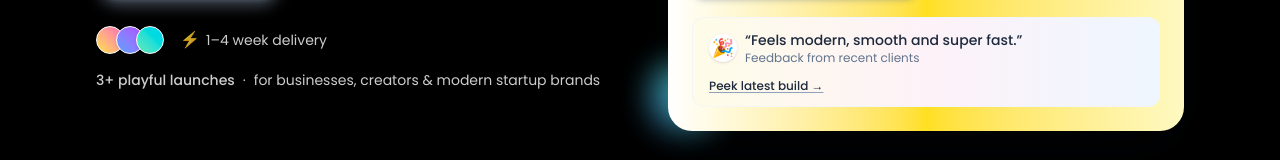
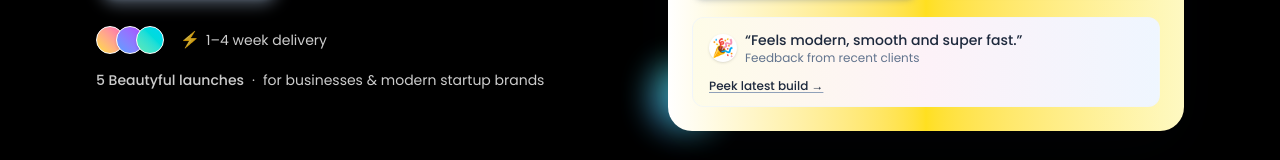
Before and after one commit to rishabh0777/webli-v2, a Next.js app in the folder weblistudio/: page / in a window 1280 px wide. Shown: the part 516-676 px from the top of the page. Built offline with nearby package versions, Linux system fonts and the light colour scheme.

Commit message:
feat: Update launch count and improve header button z-index for better UI interaction

```diff
--- a/weblistudio/src/app/landing/hero.js
+++ b/weblistudio/src/app/landing/hero.js
@@ -224,10 +224,10 @@ export default function Hero() {
               </span>
 
               <div className="space-x-2">
-                <span className="font-medium text-white/80">3+ playful launches</span>
+                <span className="font-medium text-white/80">5 Beautyful launches</span>
                 <span className="text-white/80">·</span>
                 <span className="text-white/80">
-                  for businesses, creators & modern startup brands
+                  for businesses & modern startup brands
                 </span>
               </div>
             </div>
--- a/weblistudio/src/app/layout/header.js
+++ b/weblistudio/src/app/layout/header.js
@@ -197,7 +197,7 @@ const Header = () => {
         <div
           ref={btnRef}
           onClick={() => setIsOpen(!isOpen)}
-          className="relative h-8 w-16 cursor-pointer text-sm uppercase tracking-widest text-white z-[999]"
+          className="relative h-8 w-16 cursor-pointer text-sm uppercase tracking-widest text-white z-[1999]"
         >
           <span className="absolute inset-0 flex items-center justify-center opacity-0">
             Close
```
Also changed, not shown: weblistudio/public/og.png.
